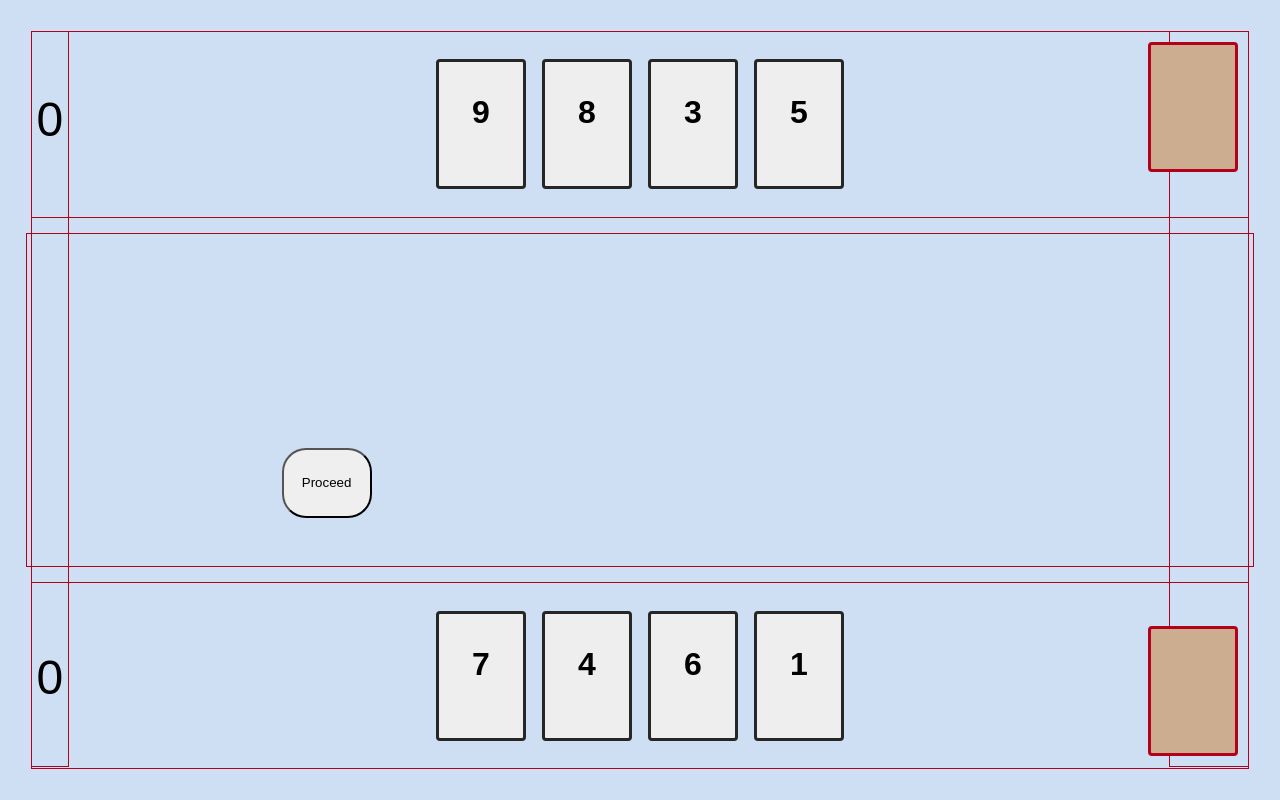
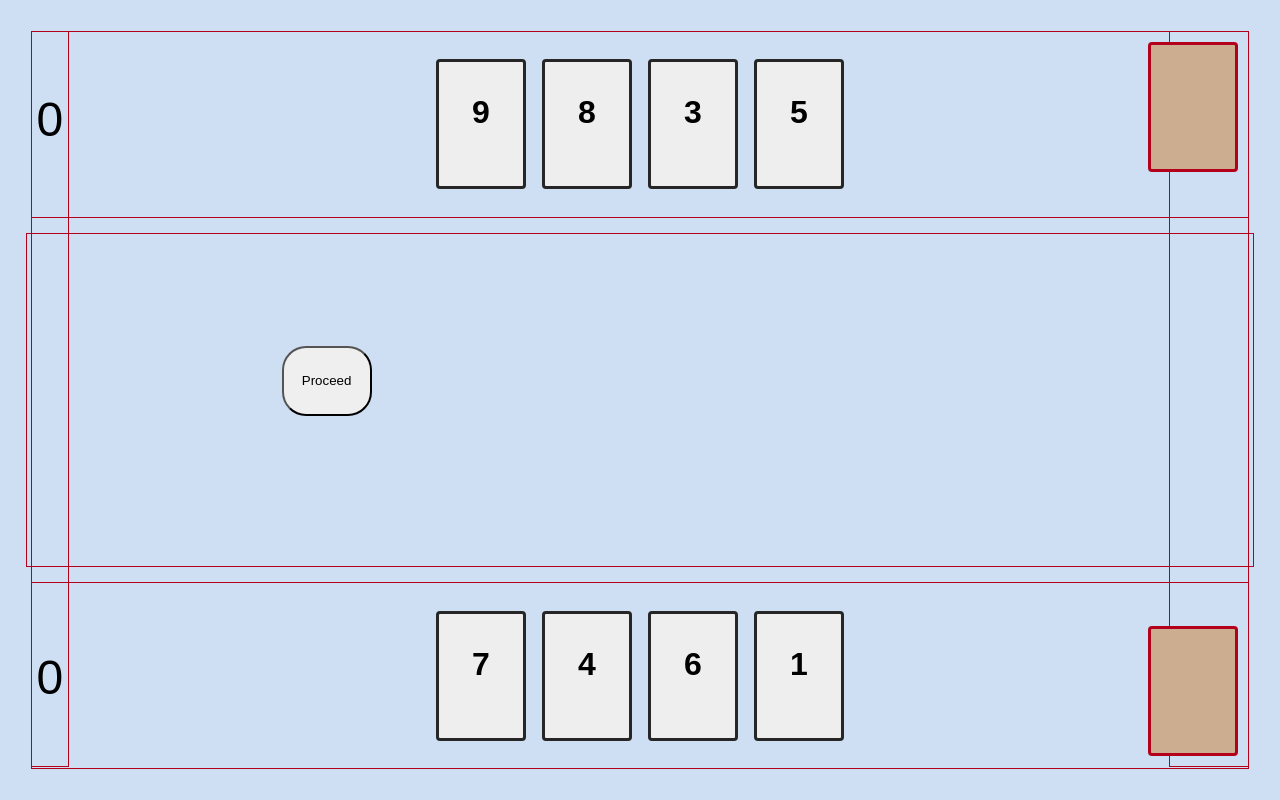
Before and after one commit to EmilionR/card-battle-pp2, a plain HTML site: page game.html in a window 1280 px wide. Drawn offline with Linux system fonts and the light colour scheme.

```diff
--- a/assets/css/style.css
+++ b/assets/css/style.css
@@ -183,7 +183,7 @@
     position: fixed;
     width: 90px;
     height: 70px;
-    margin: 33% 20%;
+    margin: 25% 20%;
     border-radius: 24px;
 }
 
```
Also changed, not shown: documentation/pp2-colors.png (renamed from pp2-colors.png), documentation/pp2-wireframe.png (renamed from pp2-wireframe.png), 2 other files.
